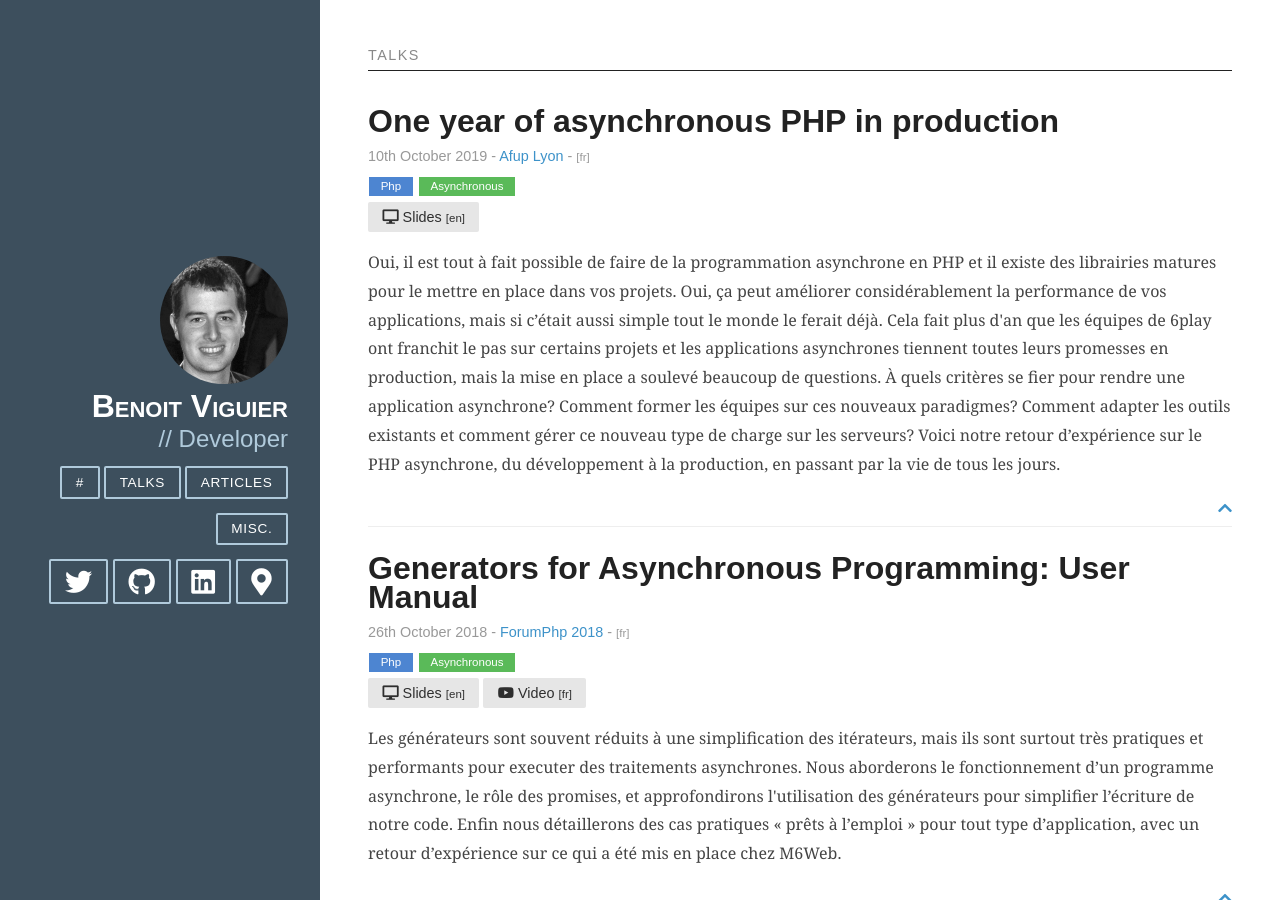
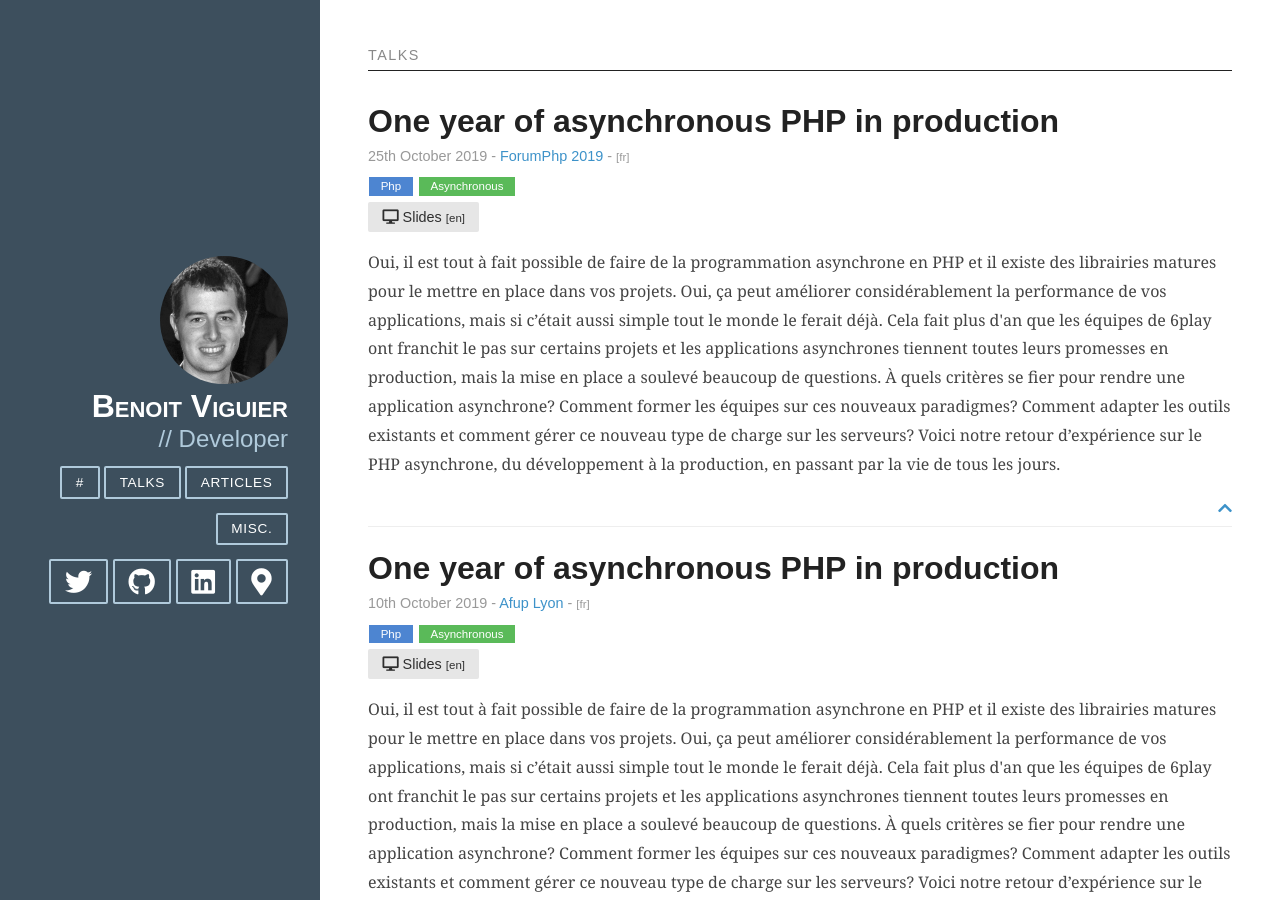
Before and after one commit to b-viguier/b-viguier.github.io, a Jekyll site: the page built from index.html, in a window 1280 px wide and 900 px high. Built offline with Jekyll 4.4.1, drawn with Linux system fonts in a browser that asks for light colours; nearby versions of some CDN libraries.

Commit message:
Added talk

```diff
--- a/_data/talks.yml
+++ b/_data/talks.yml
@@ -1,3 +1,15 @@
+-
+    title: "One year of asynchronous PHP in production"
+    slides_url: downloads/talks/ForumPhp2019-AsynchronousPhpInProduction.pdf
+    slides_lang: en
+    date: 25th October 2019
+    event: ForumPhp 2019
+    event_url: "https://event.afup.org/forumphp2019/programme/#3101"
+    description: "Oui, il est tout à fait possible de faire de la programmation asynchrone en PHP et il existe des librairies matures pour le mettre en place dans vos projets. Oui, ça peut améliorer considérablement la performance de vos applications, mais si c’était aussi simple tout le monde le ferait déjà. Cela fait plus d'an que les équipes de 6play ont franchit le pas sur certains projets et les applications asynchrones tiennent toutes leurs promesses en production, mais la mise en place a soulevé beaucoup de questions. À quels critères se fier pour rendre une application asynchrone? Comment former les équipes sur ces nouveaux paradigmes? Comment adapter les outils existants et comment gérer ce nouveau type de charge sur les serveurs? Voici notre retour d’expérience sur le PHP asynchrone, du développement à la production, en passant par la vie de tous les jours."
+    lang: fr
+    categories:
+        - php
+        - async
 -
     title: "One year of asynchronous PHP in production"
     slides_url: downloads/talks/AfupLyon-AsynchronousPhpInProduction.pdf
```
Also changed, not shown: 1 other file.
